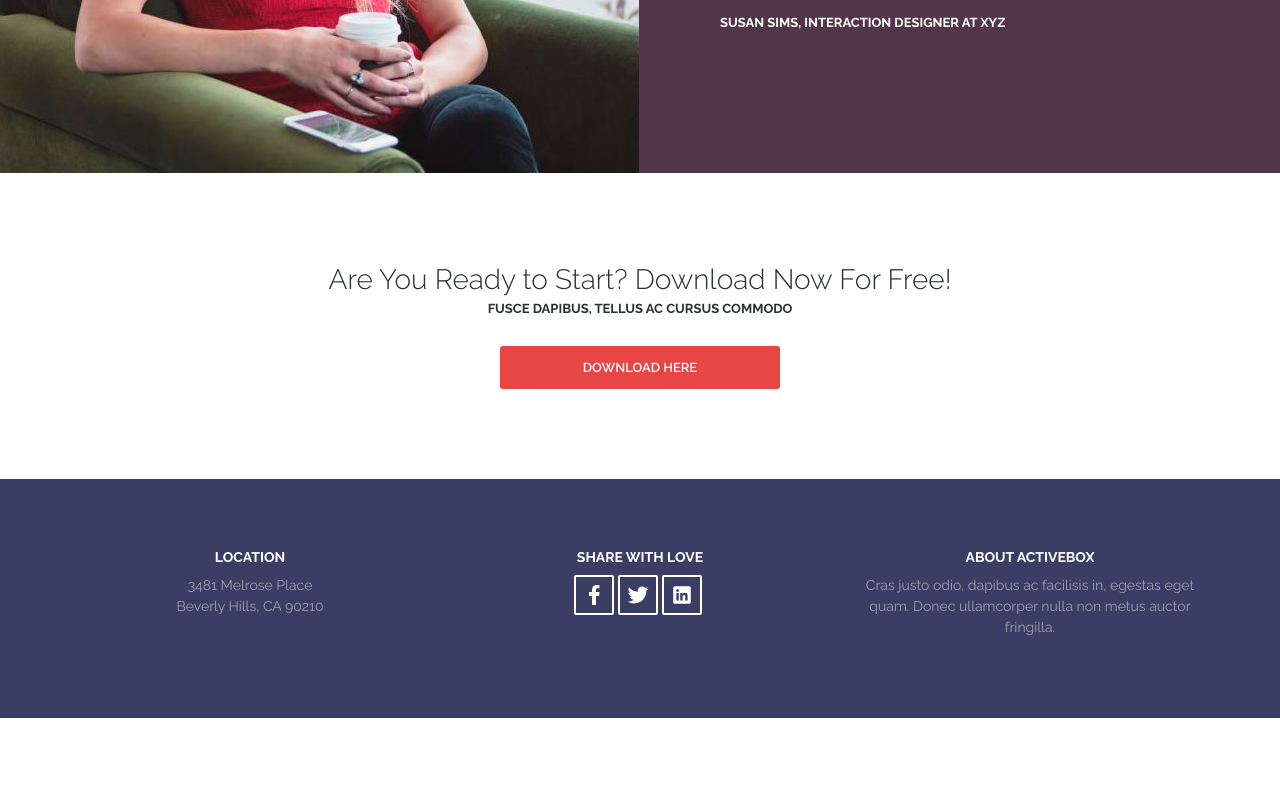
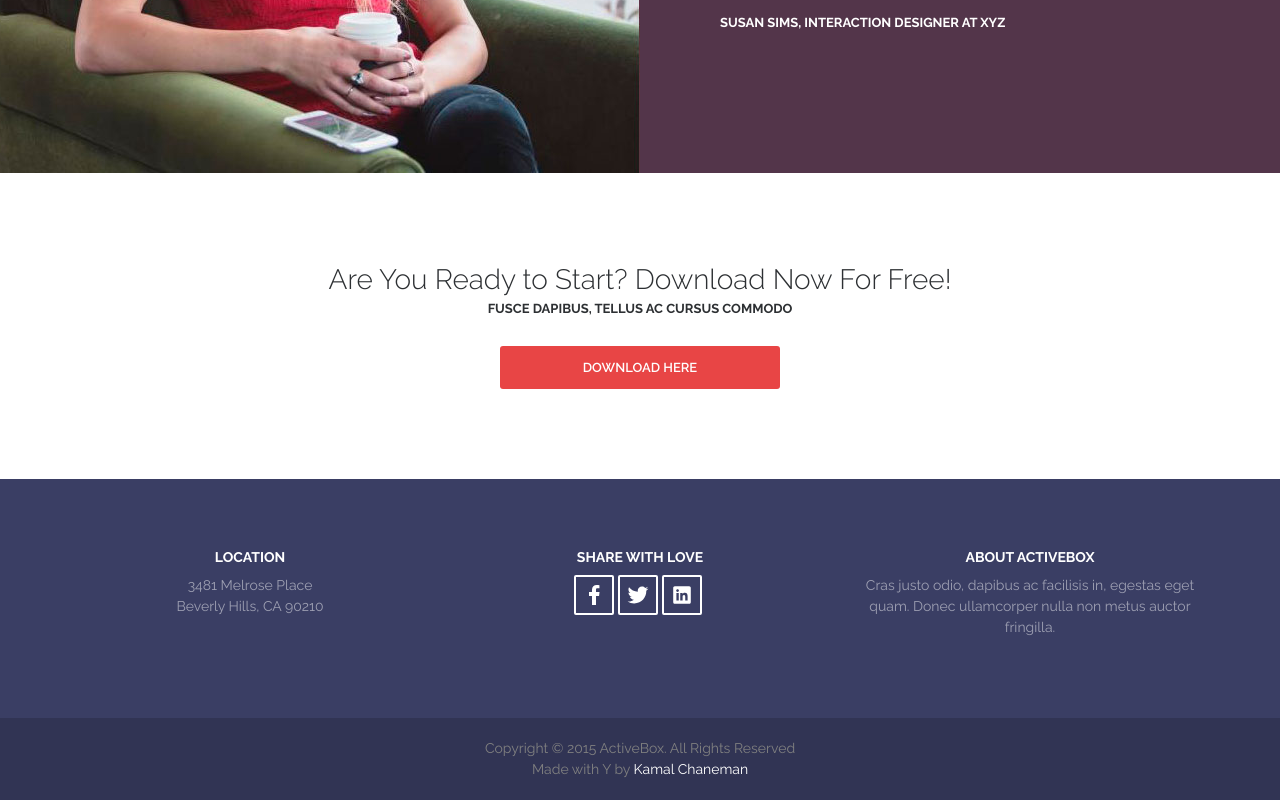
Before and after one commit to elmiramm/2_active-box, a plain HTML site: page index.html in a window 1280 px wide. Shown: the part 2981-3781 px from the top of the page. Before the commit the page ends 3699 px from the top, so only its background shows below. Drawn offline with nearby package versions, Linux system fonts and the light colour scheme.

Commit message:
copyright block

```diff
--- a/css/style.css
+++ b/css/style.css
@@ -448,12 +448,11 @@ margin: 0 0 30px;
 ======================== */
 
 .footer {
-	padding: 70px 0;
-
 	background-color: #3a3e64;
 }
 
 .footer__inner {
+	padding: 70px 0;
 	display: flex;
 	flex-wrap: wrap;
 }
@@ -486,3 +485,23 @@ margin: 0 0 30px;
 	line-height: 1.5;
 	color: rgba(255, 255, 255, 0.5);
 }
+
+/* Copyright
+======================== */
+
+
+.copyright {
+	padding: 20px 0;
+	background-color: #313454;
+}
+
+.copyright__text {
+	text-align: center;
+	font-size: 14px;
+	line-height: 1.5;
+	color: #808080;
+}
+
+.copyright__text span {
+	color: #fff;
+}
--- a/index.html
+++ b/index.html
@@ -387,6 +387,17 @@
 			</div>
 		</div>
 
+		<div class="copyright">
+			<div class="container">
+				<div class="copyright__text">
+					<div>Copyright © 2015 ActiveBox. All Rights Reserved</div>
+					<div>Made with Y by <span>Kamal Chaneman</span> </div>
+				</div>
+			</div>
+
+
+		</div>
+
 	</footer>
 
 </body>
```
